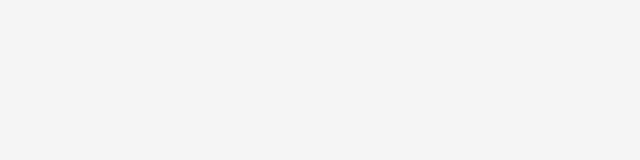
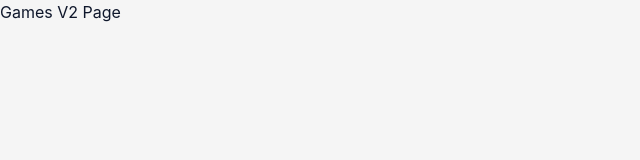
Before and after one commit to luubinhan/KidStory, a React (Vite) app: page /games-v2 in a window 1280 px wide. Before the commit this address had no page. Shown: the top 160 px of the page, without its empty margins (0-640 px from the left). Built offline with nearby package versions, Linux system fonts and the light colour scheme.

Commit message:
feat: add GamesV2Page and update routing in App component

```diff
--- a/src/App.tsx
+++ b/src/App.tsx
@@ -17,6 +17,7 @@
 import DictionaryPage from "./pages/DictionaryPage";
 import AssetsPage from "./pages/AssetsPage";
 import SettingsPage from "./pages/SettingsPage";
+import GamesV2Page from "./pages/GamesV2Page";
 
 const routerBasename = import.meta.env.BASE_URL.replace(/\/$/, "");
 
@@ -37,6 +38,7 @@
             <Route path="/achievements" element={<Navigate to="/assets" replace />} />
             <Route path="/shop" element={<Navigate to="/assets" replace />} />
             <Route path="/games" element={<GamesPage />} />
+            <Route path="/games-v2" element={<GamesV2Page />} />
             <Route path="/games/:topicId" element={<GameTopicPage />} />
             <Route path="/book/:id" element={<BookDetailPage />} />
           </Routes>
--- /dev/null
+++ b/src/pages/GamesV2Page.tsx
@@ -0,0 +1,11 @@
+import React from 'react';
+
+const GamesV2Page = () => {
+    return (
+        <div>
+            Games V2 Page
+        </div>
+    );
+};
+
+export default GamesV2Page;
```
